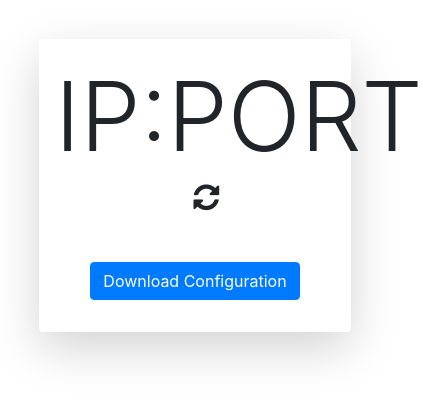
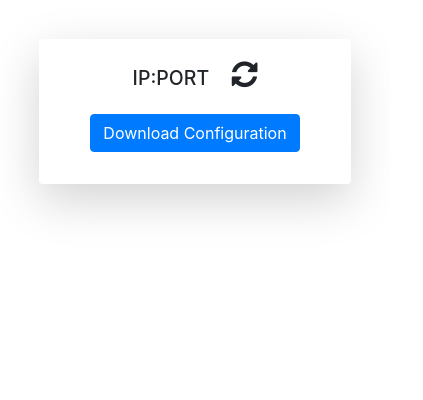
Before and after one commit to wuhanstudio/wg-auto, a website: page resources/index.html in a window 390 px wide. Shown: the whole page, 423 px wide, since content can reach past the window. Drawn offline with nearby package versions, Linux system fonts and the light colour scheme; no server answers.

Commit message:
Responsive text size

```diff
--- a/resources/index.html
+++ b/resources/index.html
@@ -33,10 +33,10 @@
     <div class="container vertical-center shadow-lg p-3 mb-5 bg-white rounded">
         <div class="row mt-1">
             <div class="col col-12 text-center">
-                <h1 class="display-1 text-center" id="ip" style="display: inline-block;">IP:PORT </h1><a onclick="refresh()">&nbsp;&nbsp;&nbsp;&nbsp;&nbsp;<i id="refresh" class="fa fa-refresh" aria-hidden="true" style="font-size: 30px; cursor: pointer;"></i></a>
+                <h1 class="text-center" id="ip" style="font-size:5vw; display: inline-block;">IP:PORT </h1><a onclick="refresh()">&nbsp;&nbsp;&nbsp;&nbsp;&nbsp;<i id="refresh" class="fa fa-refresh" aria-hidden="true" style="font-size: 30px; cursor: pointer;"></i></a>
             </div>
         </div>
-        <div class="row mt-5">
+        <div class="row mt-3">
             <div class="col col-12 mx-auto text-center mb-3">
                 <div class="btn btn-primary"><a id="ui" target="_blank" href="">Download Configuration</a></div>
             </div>
```
